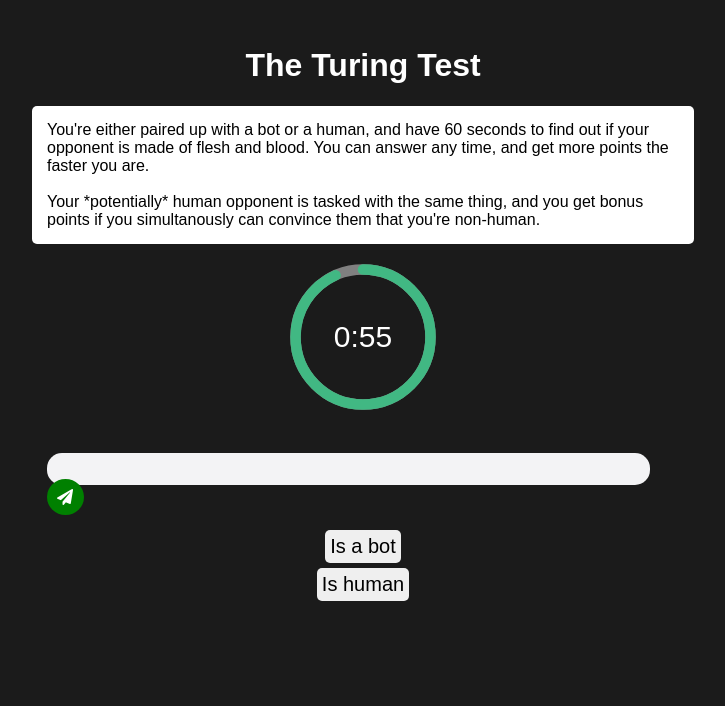
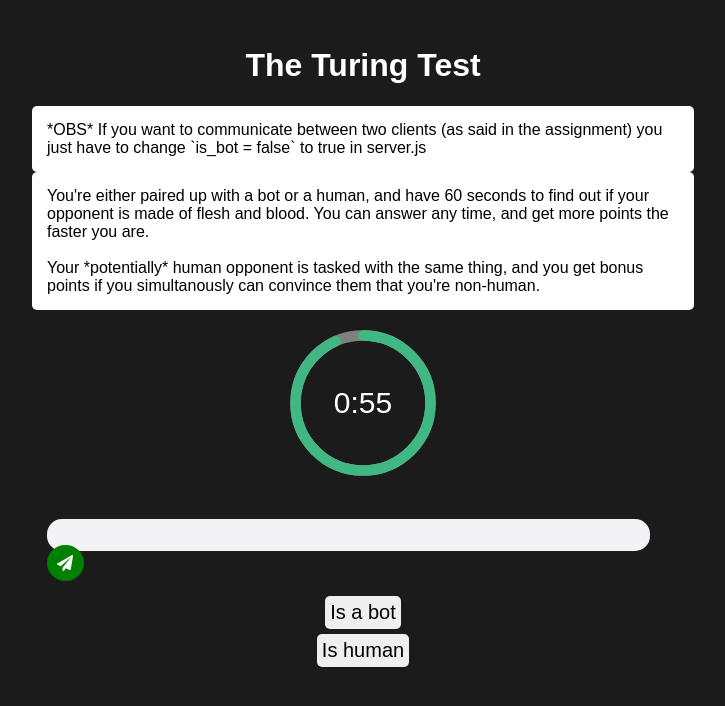
Before and after one commit to INDAPlus21/eliased-sockets-task-14, a website: page public/index.html in a window 1280 px wide. Shown: the whole page, without its empty margins (277-1002 px from the left). Drawn offline with Linux system fonts and the light colour scheme.

Commit message:
two clients

```diff
--- a/public/index.html
+++ b/public/index.html
@@ -12,6 +12,7 @@
 <body>
     <br>
     <h1>The Turing Test</h1>
+    <p>*OBS* If you want to communicate between two clients (as said in the assignment) you just have to change `is_bot = false` to true in server.js</p>
     <p>You're either paired up with a bot or a human, and have 60 seconds to find out if your opponent is made of flesh and blood. You can answer any time, and get more points the faster you are.<br></br> Your *potentially* human opponent is tasked with the same thing, and you get bonus points if you simultanously can convince them that you're non-human.</p>
     <!--<img height=100px
     src="icon.png">-->
```
Also changed, not shown: README.md.
